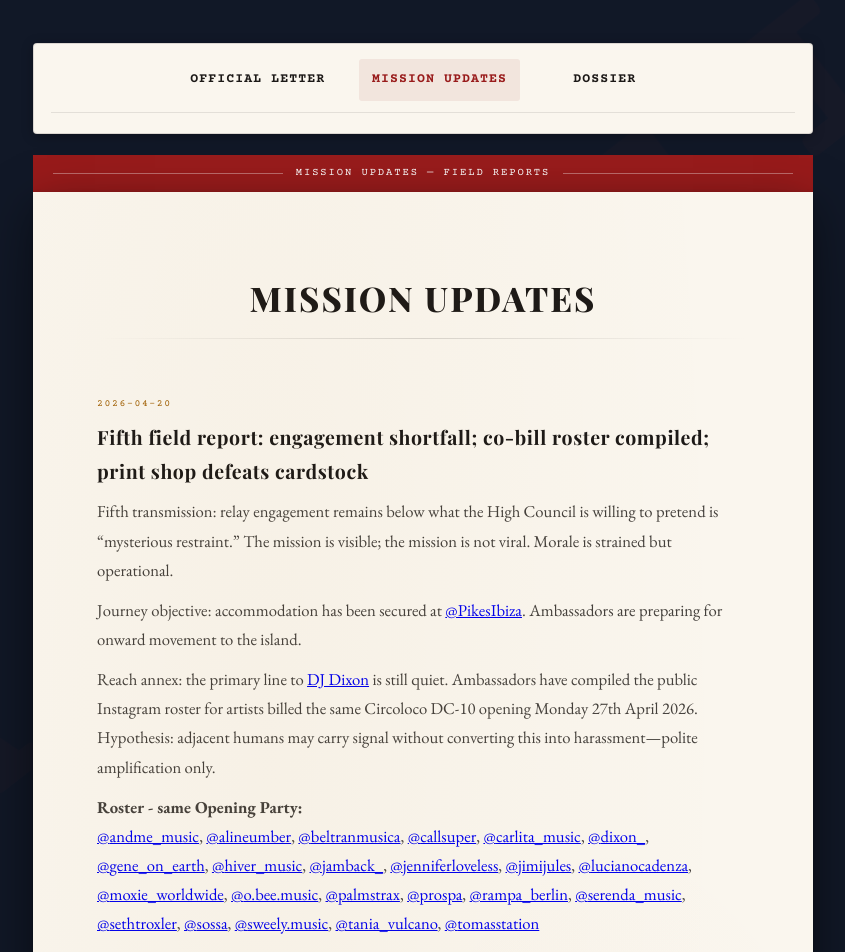
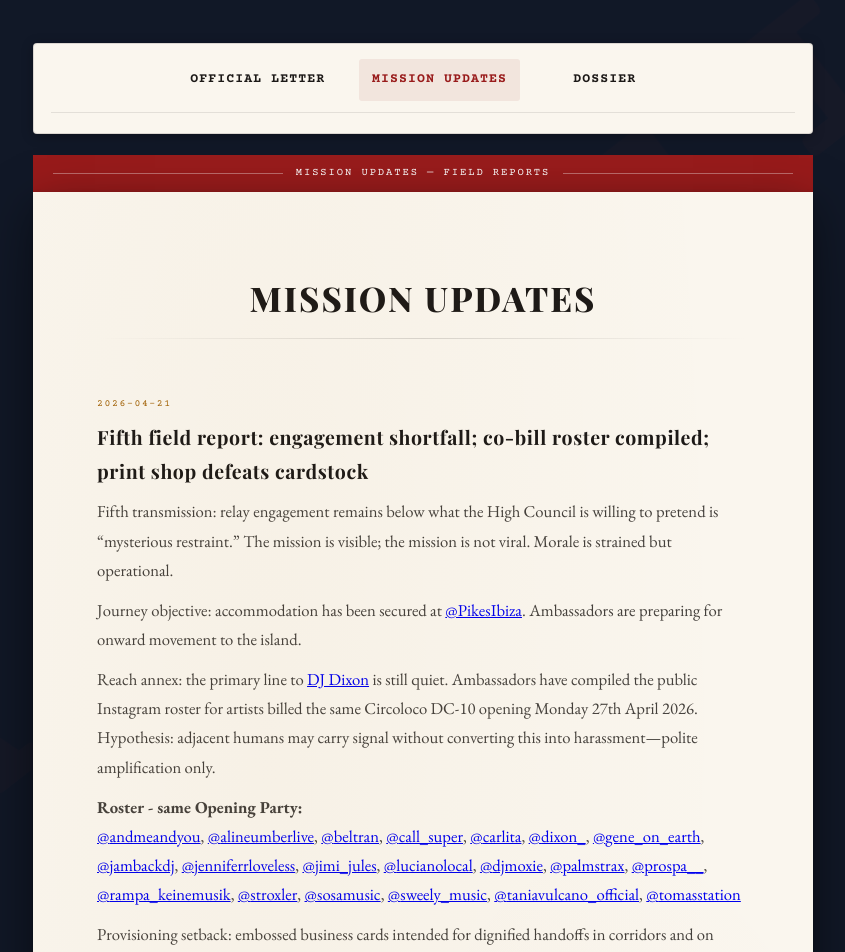
Before and after one commit to kristerbone/writealettertodixon, a React (Vite) app in the folder app/: page /mission-updates in a window 1280 px wide. Shown: the top 952 px of the page, without its empty margins (217-1062 px from the left). Built offline with nearby package versions, Linux system fonts and the light colour scheme.

Commit message:
Updated insta links to djs

```diff
--- a/app/src/content/missionUpdates.jsx
+++ b/app/src/content/missionUpdates.jsx
@@ -5,28 +5,25 @@ import { Fragment } from 'react'
  * Same-event Instagram handles for diplomatic “adjacent signal” strategy; confirm in-app before use.
  */
 const CIRCOLOCO_OPENING_ROSTER_IG = [
-  'andme_music',
-  'alineumber',
-  'beltranmusica',
-  'callsuper',
-  'carlita_music',
+  'andmeandyou',
+  'alineumberlive',
+  'beltran',
+  'call_super',
+  'carlita',
   'dixon_',
   'gene_on_earth',
-  'hiver_music',
-  'jamback_',
-  'jenniferloveless',
-  'jimijules',
-  'lucianocadenza',
-  'moxie_worldwide',
-  'o.bee.music',
+  'jambackdj',
+  'jenniferrloveless',
+  'jimi_jules',
+  'lucianolocal',
+  'djmoxie',
   'palmstrax',
-  'prospa',
-  'rampa_berlin',
-  'serenda_music',
-  'sethtroxler',
-  'sossa',
-  'sweely.music',
-  'tania_vulcano',
+  'prospa__',
+  'rampa_keinemusik',
+  'stroxler',
+  'sosamusic',
+  'sweely_music',
+  'taniavulcano_official',
   'tomasstation',
 ]
 
@@ -52,8 +49,8 @@ function CircolocoOpeningRosterLinks() {
  */
 export const missionUpdates = [
   {
-    id: '2026-04-20',
-    date: '2026-04-20',
+    id: '2026-04-21',
+    date: '2026-04-21',
     title: 'Fifth field report: engagement shortfall; co-bill roster compiled; print shop defeats cardstock',
     body: [
       'Fifth transmission: relay engagement remains below what the High Council is willing to pretend is “mysterious restraint.” The mission is visible; the mission is not viral. Morale is strained but operational.',
```
